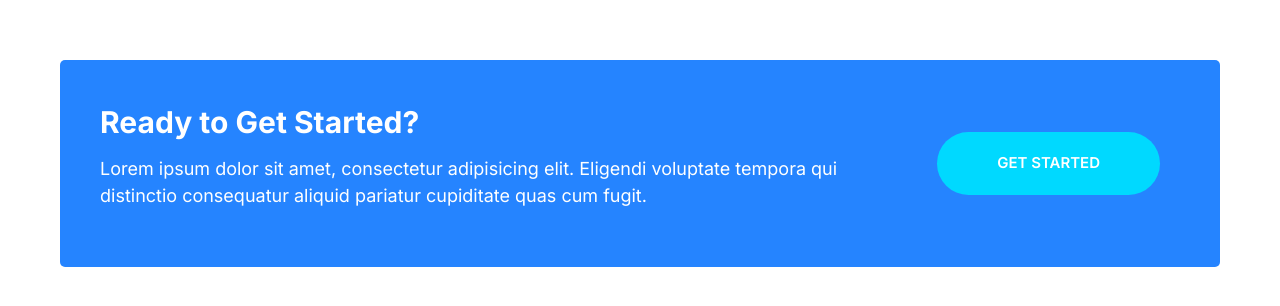
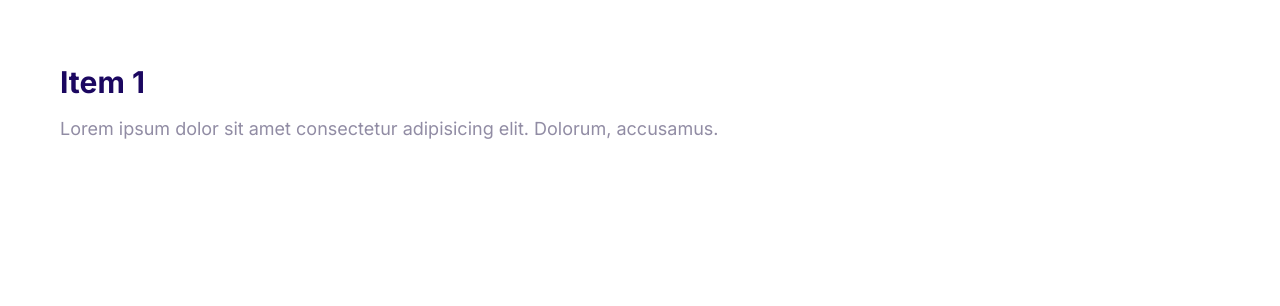
Before and after one commit to imadmurr/imhost, a plain HTML site: page index.html in a window 1280 px wide. Drawn offline with Linux system fonts and the light colour scheme.

Commit message:
defining collapsibles and adding js to them

```diff
--- a/CSS/styles.css
+++ b/CSS/styles.css
@@ -538,3 +538,35 @@ a {
     margin: 0 2rem;
   }
 }
+
+/* Collapsibles */
+.collapsible__header {
+  display: flex;
+  justify-content: space-between;
+}
+
+.collapsible__heading {
+  margin-top: 0;
+  font-size: 3rem;
+}
+
+.collapsible__chevron {
+  transform: rotate(-90deg);
+  transition: transform 0.3s;
+}
+
+.collapsible__content {
+  max-height: 0;
+  overflow: hidden;
+  opacity: 0;
+  transition: all 0.3s;
+}
+
+.collapsible--expanded .collapsible__chevron {
+  transform: rotate(0);
+}
+
+.collapsible--expanded .collapsible__content {
+  max-height: 100vh;
+  opacity: 1;
+}
--- a/index.html
+++ b/index.html
@@ -15,18 +15,18 @@
     <link rel="stylesheet" href="CSS/styles.css" />
   </head>
   <body style="padding: 6rem">
-    <div class="callout callout--primary">
-      <div class="grid grid--1x2">
-        <div class="callout__content">
-          <h2 class="callout__heading">Ready to Get Started?</h2>
-          <p>
-            Lorem ipsum dolor sit amet, consectetur adipisicing elit. Eligendi
-            voluptate tempora qui distinctio consequatur aliquid pariatur
-            cupiditate quas cum fugit.
-          </p>
-        </div>
-        <a href="#" class="btn btn--secondary btn--stretched">Get Started</a>
+    <div class="collapsible collapsible--expanded">
+      <header class="collapsible__header">
+        <h2 class="collapsible__heading">Item 1</h2>
+        <svg class="icon icon--white collapsible__chevron">
+          <use xlink:href="/icons/sprite.svg#chevron"></use>
+        </svg>
+      </header>
+      <div class="collapsible__content">
+        Lorem ipsum dolor sit amet consectetur adipisicing elit. Dolorum,
+        accusamus.
       </div>
     </div>
+    <script src="js/main.js"></script>
   </body>
 </html>
--- /dev/null
+++ b/js/main.js
@@ -0,0 +1,6 @@
+const collapsibles = document.querySelectorAll(".collapsible");
+collapsibles.forEach((item) =>
+  item.addEventListener("click", function () {
+    this.classList.toggle("collapsible--expanded");
+  })
+);
```
Also changed, not shown: Components/collapsibles.html (added, +11 -0 lines).
